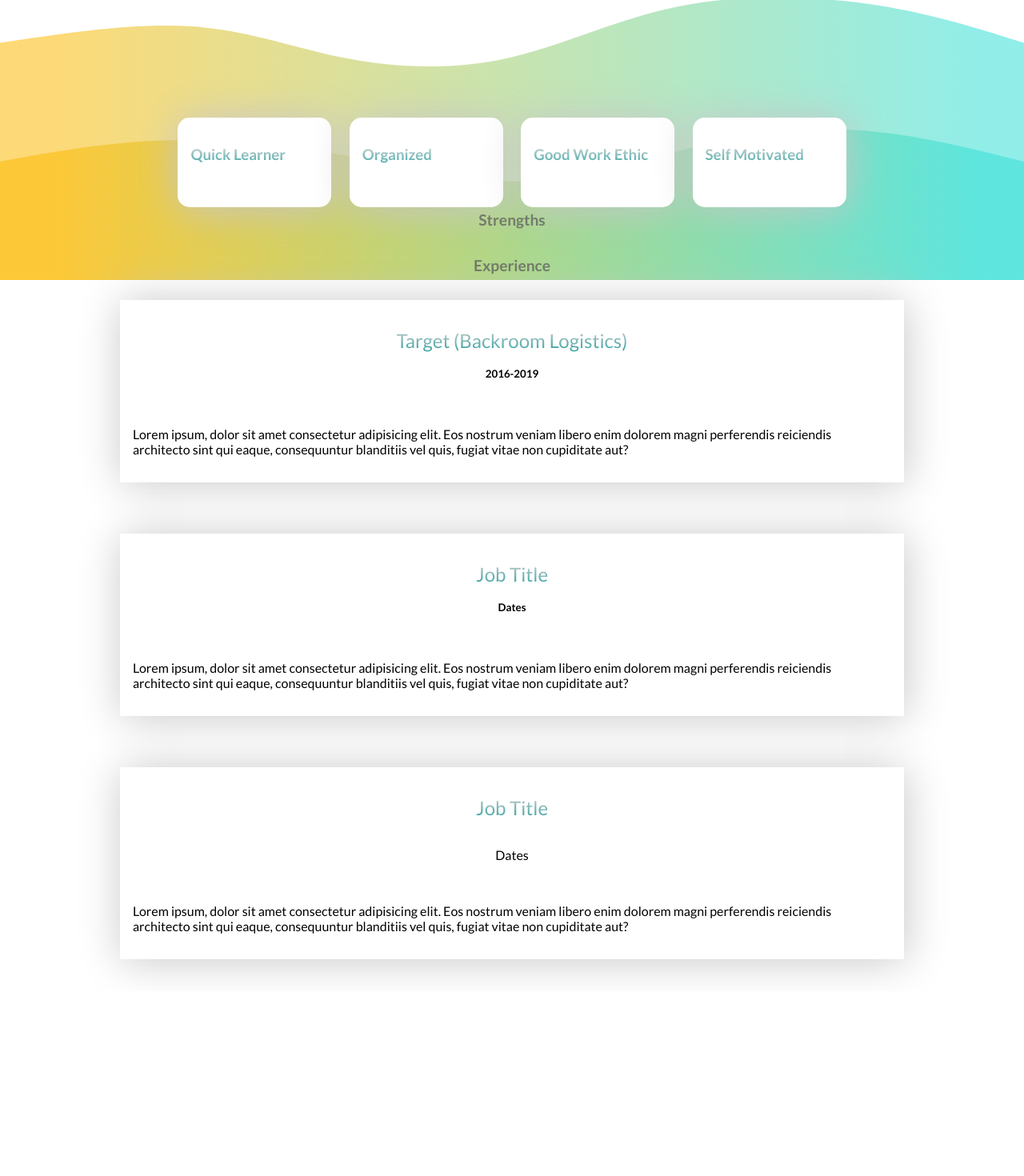
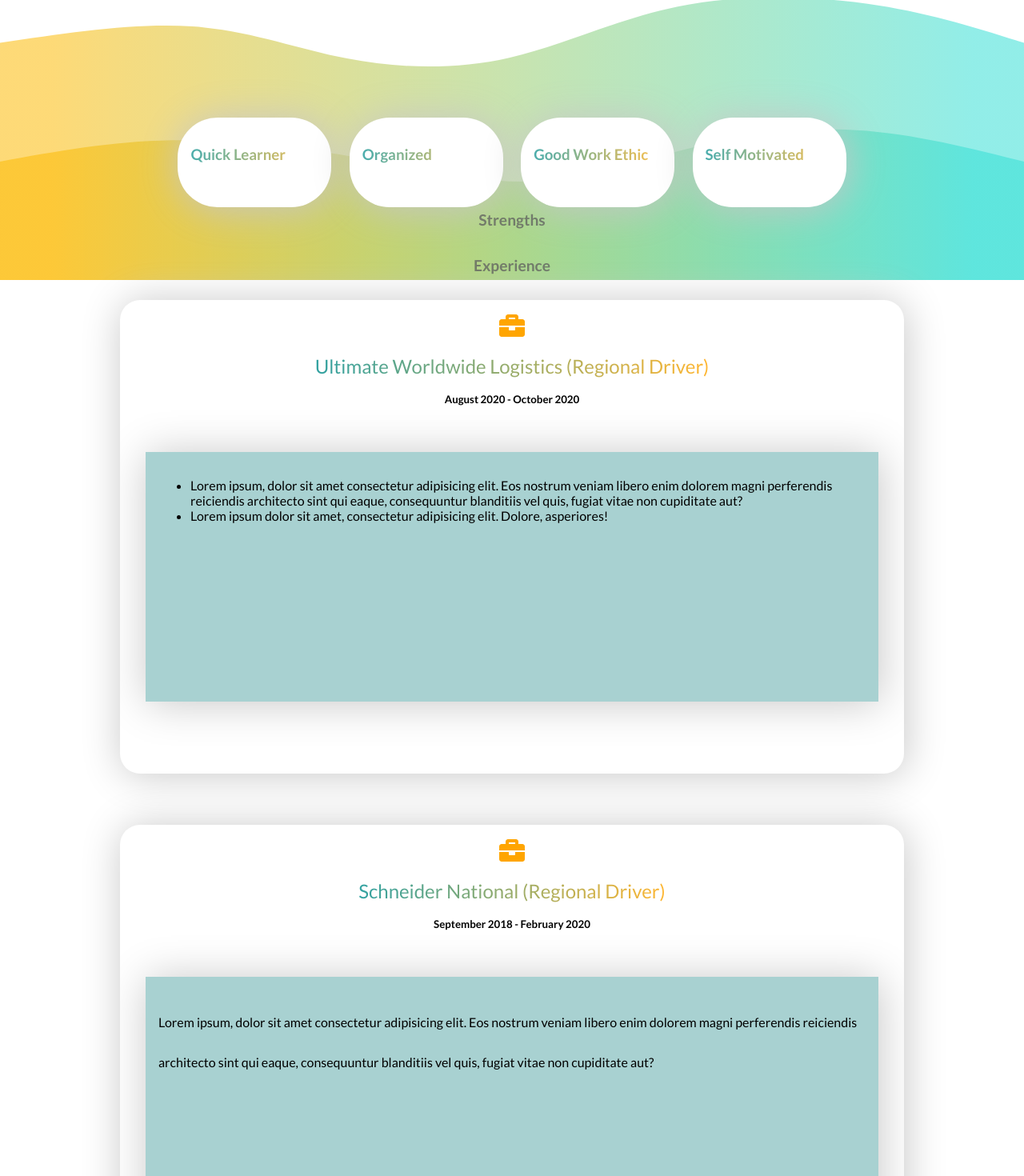
Before and after one commit to Kevinfrias4/resume-website, a React (Create React App) app: page / in a window 1280 px wide. Shown: the part 654-2124 px from the top of the page at 80% size. Before the commit the page ends 1893 px from the top, so only its background shows below. Built offline with nearby package versions, Linux system fonts and the light colour scheme.

Commit message:
Added card styling & icons

```diff
--- a/src/components/MyInfo.js
+++ b/src/components/MyInfo.js
@@ -1,12 +1,17 @@
 import React from 'react';
 import styled from 'styled-components'
 import dog from '../img/dog.png';
+import { FontAwesomeIcon } from '@fortawesome/react-fontawesome';
+import { faEnvelope, faPhone } from '@fortawesome/free-solid-svg-icons';
 
 const MyInfo = ({ profileStatus }) => {
     return (
         <Profile className={`profile ${profileStatus ? "active-profile" : ""}`}>
-            <h1>Pup Ruffles</h1>
+            <h1>Kevin Frias</h1>
             <Image src={dog} alt="dog"/>
+            <p>
+                Bone collecting is my new hobby.  Walks in the park are my favorite as well as beef treats.
+            </p>
             <p>
                 <span>Age</span>: 3
                 <br />
@@ -14,19 +19,10 @@ const MyInfo = ({ profileStatus }) => {
                 <span>Breed</span>: Golden Retriever
                 <br />
                 <br />
-                <span>Email</span>: ruffruff@barks.com
-            </p>
-            <p>
-                Bone collecting is my new hobby.  Walks in the park are my favorite as well as beef treats.
-            </p>
-            <p>
-                Bone collecting is my new hobby.  Walks in the park are my favorite as well as beef treats.
-            </p>
-            <p>
-                Bone collecting is my new hobby.  Walks in the park are my favorite as well as beef treats.
-            </p>
-            <p>
-                Bone collecting is my new hobby.  Walks in the park are my favorite as well as beef treats.
+                <span><FontAwesomeIcon icon={faEnvelope} /></span> ruffruff@barks.com
+                <br />
+                <br />
+                <span><FontAwesomeIcon icon={faPhone} /></span> (162)297-2572
             </p>
         </Profile>
     );
--- a/src/components/Skills.js
+++ b/src/components/Skills.js
@@ -3,6 +3,8 @@ import styled from 'styled-components';
 import { cardSlide } from '../animations';
 import { motion } from 'framer-motion';
 import { useScroll } from './useScroll';
+import { FontAwesomeIcon } from '@fortawesome/react-fontawesome';
+import { faBriefcase } from '@fortawesome/free-solid-svg-icons';
 
 const Skills = () => {
 
@@ -14,22 +16,34 @@ const Skills = () => {
         <ExperienceContainer>
             <h1>Experience</h1>
             <Card ref={element} variants={cardSlide} animate={controls} initial="hidden">
-                <h2>Target (Backroom Logistics)</h2>
-                <h5>2016-2019</h5>
+                <FontAwesomeIcon icon={faBriefcase} size="2x" color="orange" />
+                <h2>Ultimate Worldwide Logistics (Regional Driver)</h2>
+                <h5>August 2020 - October 2020</h5>
                 <br />
-                <p>Lorem ipsum, dolor sit amet consectetur adipisicing elit. Eos nostrum veniam libero enim dolorem magni perferendis reiciendis architecto sint qui eaque, consequuntur blanditiis vel quis, fugiat vitae non cupiditate aut?</p>
+                <CardBody>
+                    <ul>
+                        <li>Lorem ipsum, dolor sit amet consectetur adipisicing elit. Eos nostrum veniam libero enim dolorem magni perferendis reiciendis architecto sint qui eaque, consequuntur blanditiis vel quis, fugiat vitae non cupiditate aut?</li>
+                        <li>Lorem ipsum dolor sit amet, consectetur adipisicing elit. Dolore, asperiores!</li>
+                    </ul>
+                </CardBody>
             </Card>
             <Card ref={element2} variants={cardSlide} animate={controls2} initial="hidden">
-                <h2>Job Title</h2>
-                <h5>Dates</h5>
+                <FontAwesomeIcon icon={faBriefcase} size="2x" color="orange" />
+                <h2>Schneider National (Regional Driver)</h2>
+                <h5>September 2018 - February 2020</h5>
                 <br/>
-                <p>Lorem ipsum, dolor sit amet consectetur adipisicing elit. Eos nostrum veniam libero enim dolorem magni perferendis reiciendis architecto sint qui eaque, consequuntur blanditiis vel quis, fugiat vitae non cupiditate aut?</p>
+                <CardBody>
+                    <p>Lorem ipsum, dolor sit amet consectetur adipisicing elit. Eos nostrum veniam libero enim dolorem magni perferendis reiciendis architecto sint qui eaque, consequuntur blanditiis vel quis, fugiat vitae non cupiditate aut?</p>
+                </CardBody>
             </Card>
             <Card ref={element3} variants={cardSlide} animate={controls3} initial="hidden">
-                <h2>Job Title</h2>
-                <p>Dates</p>
+                <FontAwesomeIcon icon={faBriefcase} size="2x" color="orange" />
+                <h2>Target (Backroom Logistics Team Member)</h2>
+                <p> March 2016 - May 2018</p>
                 <br />
-                <p>Lorem ipsum, dolor sit amet consectetur adipisicing elit. Eos nostrum veniam libero enim dolorem magni perferendis reiciendis architecto sint qui eaque, consequuntur blanditiis vel quis, fugiat vitae non cupiditate aut?</p>
+                <CardBody>
+                    <p>Lorem ipsum, dolor sit amet consectetur adipisicing elit. Eos nostrum veniam libero enim dolorem magni perferendis reiciendis architecto sint qui eaque, consequuntur blanditiis vel quis, fugiat vitae non cupiditate aut?</p>
+                </CardBody>
             </Card>
         </ExperienceContainer>
     );
@@ -53,28 +67,41 @@ const ExperienceContainer = styled.div`
 
 const Card = styled(motion.div)`
     margin: 2rem 0.7rem;
-    background: white;
+    //background: #fdffef;
     padding: 1rem;
-    height: 100%;
+    height: 70vh;
     width: 75%;
     box-shadow: 2px 2px 50px rgb(199, 199, 199);
+    border-radius: 25px;
     overflow: hidden;
     display: flex;
     flex-direction: column;
     align-items: center;
     h2 {
         opacity: 0.80;
-        background: -webkit-linear-gradient(silver, darkCyan);
+        background: -webkit-linear-gradient(right, orange, darkCyan);
         -webkit-background-clip: text;
         -webkit-text-fill-color: transparent;
         font-weight: 400;
     }
     h5 {
-        margin-top: 0;
+        margin-top: 0rem;
     }
     span {
         font-size: 1.5rem;
     }
 `;
 
+const CardBody = styled.div`
+    //border: solid lightblue;
+    height: 35vh;
+    background: #a8d1d1;
+    box-shadow: 2px 2px 50px rgb(199, 199, 199);
+    padding: 1rem;
+    margin: 1rem;
+    p {
+        line-height: 50px;
+    }
+`;
+
 export default Skills;
--- a/src/components/Strengths.js
+++ b/src/components/Strengths.js
@@ -39,11 +39,11 @@ const Card = styled.div`
     height: 10vh;
     width: 20vh;
     box-shadow: 2px 2px 50px rgb(199, 199, 199);
-    border-radius: 15px;
+    border-radius: 50px;
     overflow: hidden;
     h3 {
         opacity: 0.70;
-        background: -webkit-linear-gradient(silver, darkCyan);
+        background: -webkit-linear-gradient(right, orange, darkCyan);
         -webkit-background-clip: text;
         -webkit-text-fill-color: transparent
     }
```
